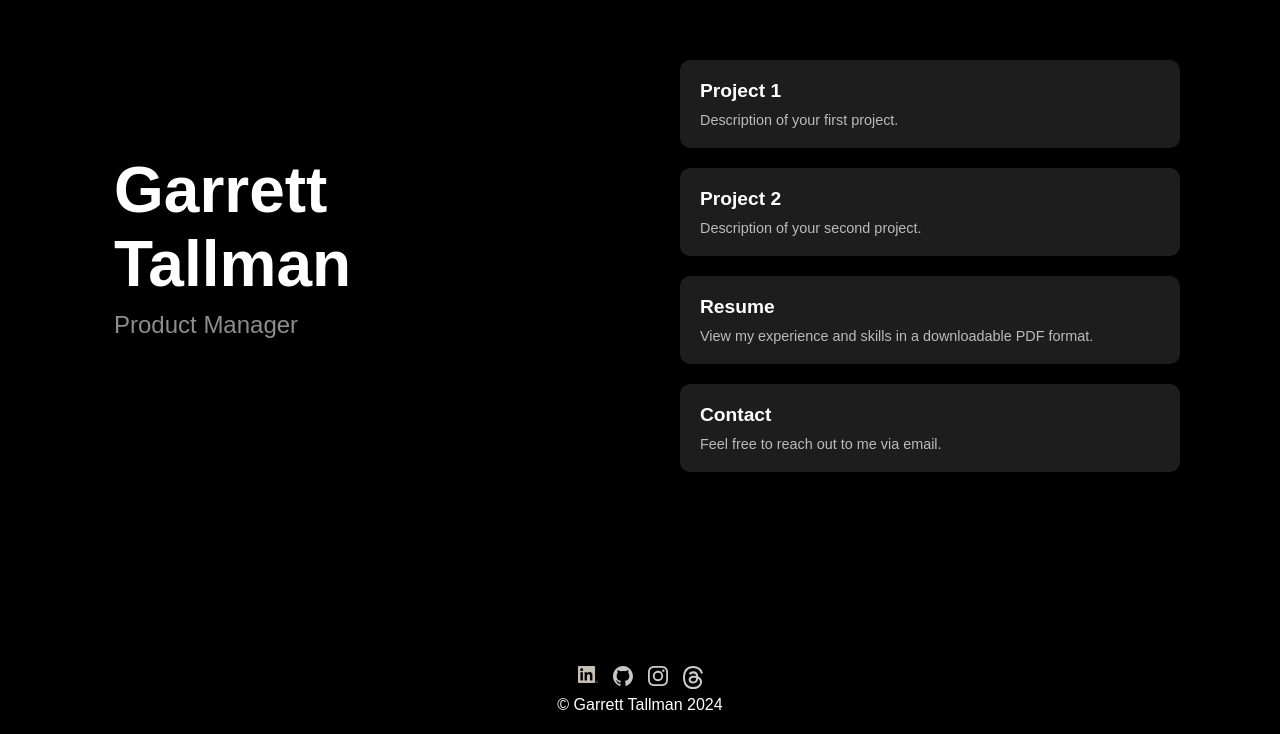
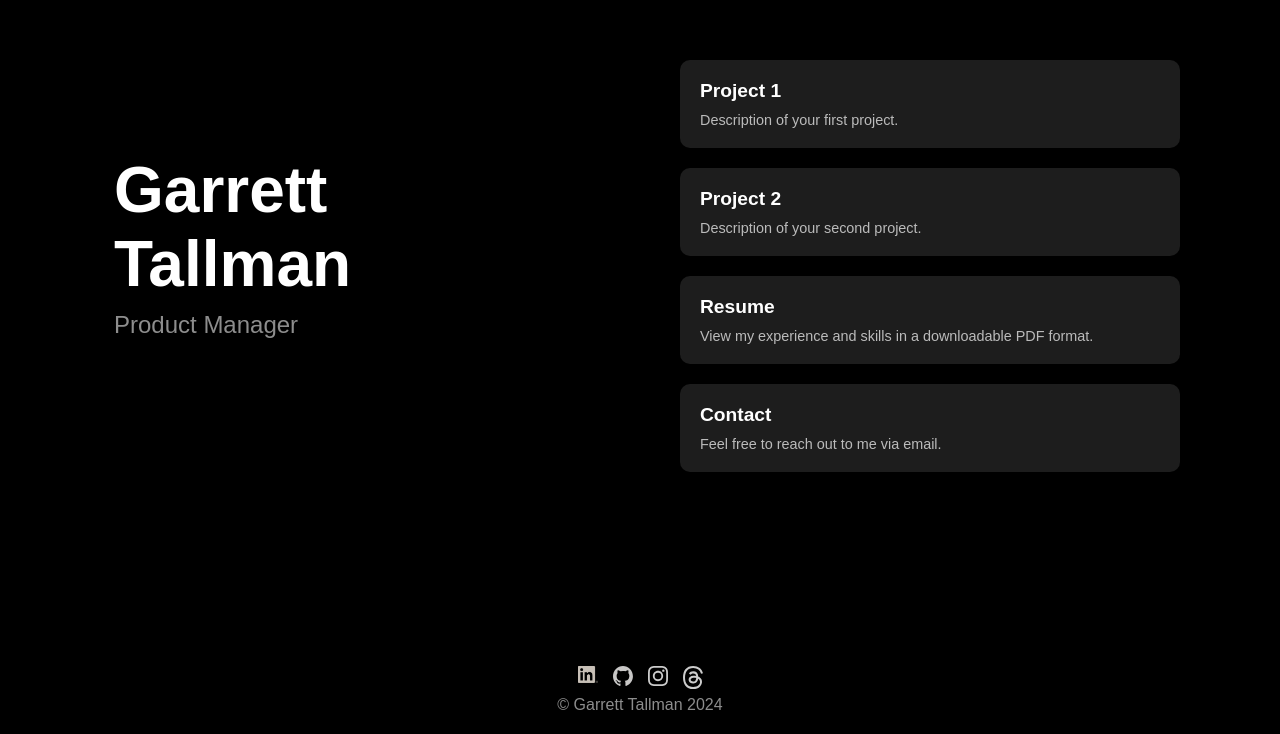
Before and after one commit to garrett-tallman/garrett-tallman.github.io, a plain HTML site: page index.html in a window 1280 px wide. Shown: the part 154-888 px from the top of the page. Drawn offline with Linux system fonts and the light colour scheme.

Commit message:
lower opacity of footer

```diff
--- a/style.css
+++ b/style.css
@@ -145,6 +145,7 @@ body {
 /* Footer Section */
 footer {
     text-align: center;
+    color: #aaaaaad4;
     padding: 20px;
 }
 
```
